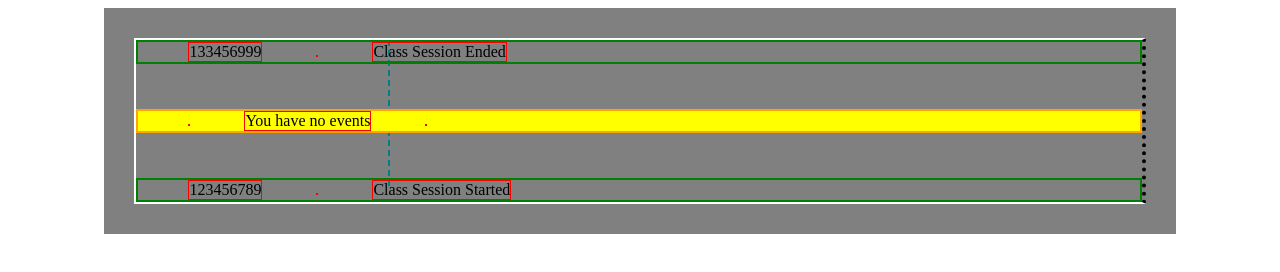
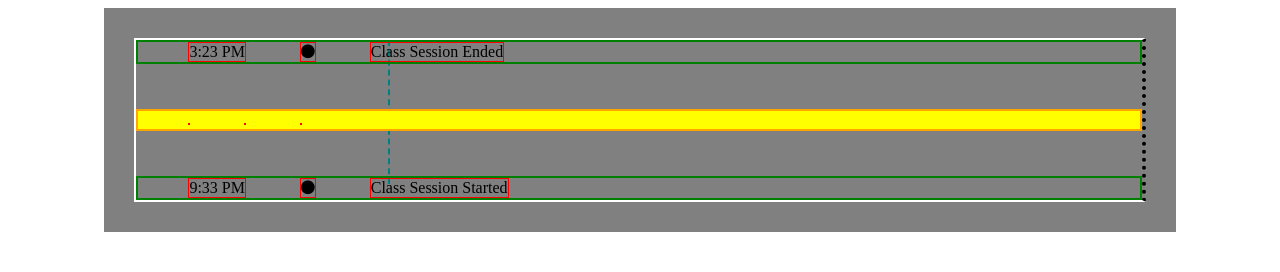
Before and after one commit to chdmark/datanyze-javascript, a plain HTML site: page index.html in a window 1280 px wide. Drawn offline with nearby package versions, Linux system fonts and the light colour scheme.

Commit message:
Make object an array

```diff
--- a/application.js
+++ b/application.js
@@ -27,13 +27,48 @@ var commands =
 
 var makeSchedule = function(time, events) {
 	var parseTime = time;
-	var start = parseTime.startTime;
-	var end = parseTime.endTime;
-	console.log(start);
-	console.log(end);
+	var start = convertTimestamp(parseTime.startTime);
+	var end = convertTimestamp(parseTime.endTime);
+
 
 	$(".start").children(".left").append(start);
+	$(".start").children(".middle").append($("<i class='fa fa-circle'></i>"));
 	$(".start").children(".right").append("Class Session Started");
 	$(".end").children(".left").append(end);
+	$(".end").children(".middle").append($("<i class='fa fa-circle'></i>"));
 	$(".end").children(".right").append("Class Session Ended");
-}
+
+	var newArray = $.each(events, function(n){
+		$.makeArray(n)
+	});
+	console.log(newArray);
+	debugger
+};
+
+
+var convertTimestamp = function(timestamp) {
+  var d = new Date(timestamp * 1000),	// Convert the passed timestamp to milliseconds
+		yyyy = d.getFullYear(),
+		mm = ('0' + (d.getMonth() + 1)).slice(-2),	// Months are zero based. Add leading 0.
+		dd = ('0' + d.getDate()).slice(-2),			// Add leading 0.
+		hh = d.getHours(),
+		h = hh,
+		min = ('0' + d.getMinutes()).slice(-2),		// Add leading 0.
+		ampm = 'AM',
+		time;
+
+	if (hh > 12) {
+		h = hh - 12;
+		ampm = 'PM';
+	} else if (hh === 12) {
+		h = 12;
+		ampm = 'PM';
+	} else if (hh == 0) {
+		h = 12;
+	}
+
+	// ie: 2013-02-18, 8:35 AM
+	time = h + ':' + min + ' ' + ampm;
+
+	return time;
+};
--- a/index.html
+++ b/index.html
@@ -2,6 +2,7 @@
 <html>
 <head>
 	<meta charset="UTF-8">
+	<link rel="stylesheet" href="https://maxcdn.bootstrapcdn.com/font-awesome/4.5.0/css/font-awesome.min.css">
 	<link rel="stylesheet" href="application.css">
 	<script src="https://cdnjs.cloudflare.com/ajax/libs/jquery/3.0.0-alpha1/jquery.js"></script>
 	<script src="application.js"></script>
@@ -31,7 +32,7 @@
 
 				</div>
 				<div class="middle">
-					You have no events
+
 				</div>
 				<div class="right"></div>
 			</div>
@@ -41,7 +42,7 @@
 
 				</div>
 				<div class="middle">
-
+					<!-- <i class="fa fa-circle"></i> -->
 				</div>
 
 				<div class="right">
```
